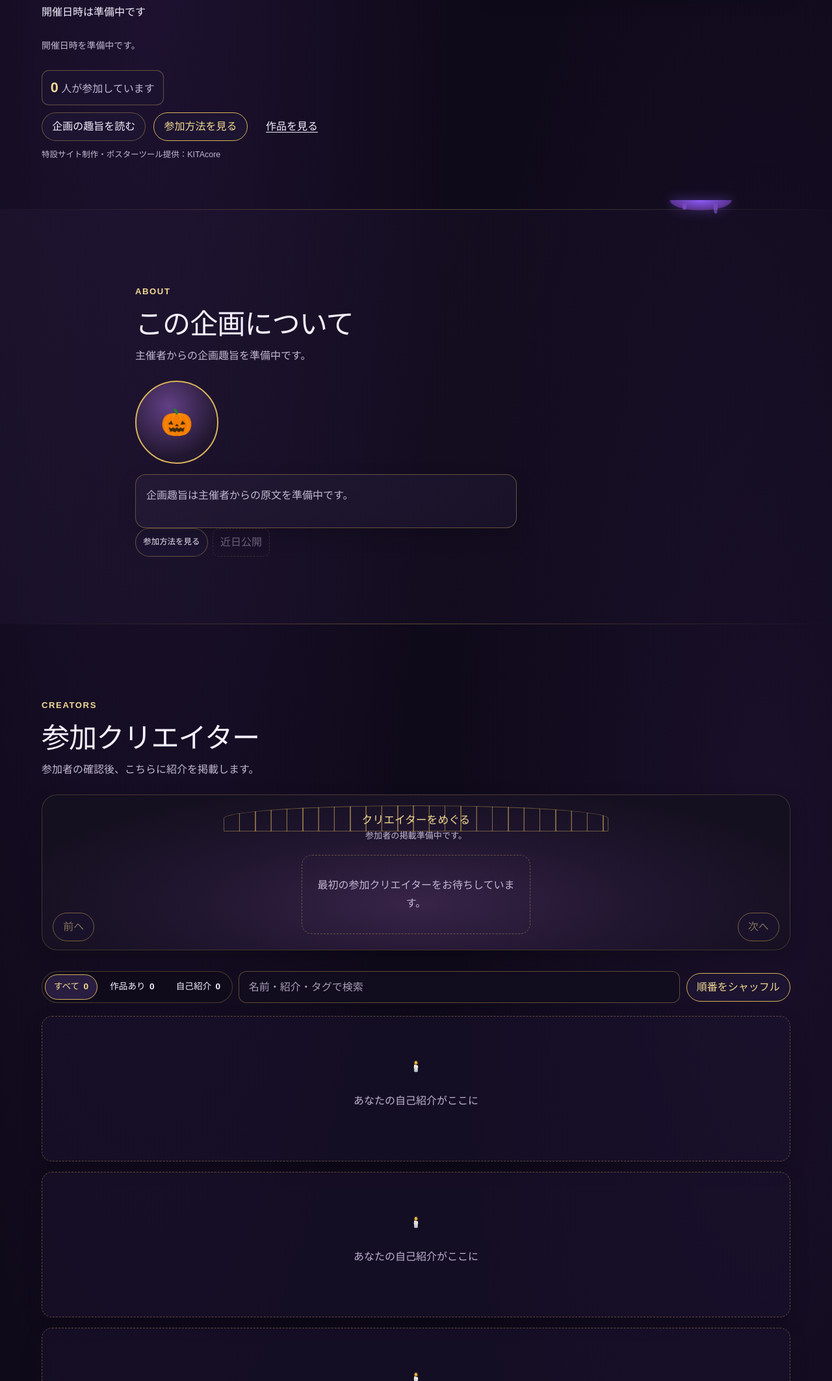
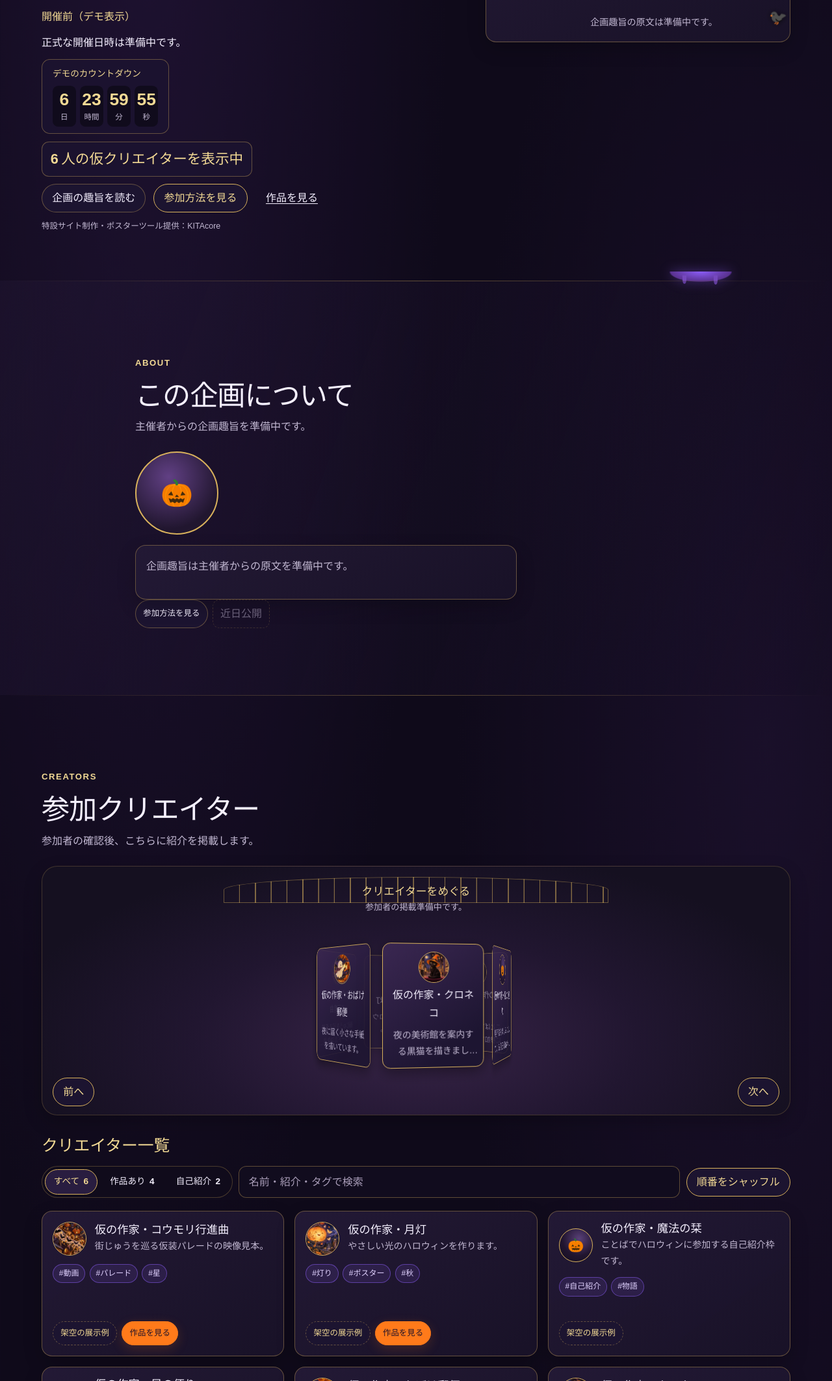
Before and after one commit to Goo-dev0505/halloween-gallery, a plain HTML site: page index.html in a window 1280 px wide. Shown: the part 674-2800 px from the top of the page at 65% size. Drawn offline with nearby package versions, Linux system fonts and the light colour scheme.

Commit message:
feat: add illustrated gallery demo

```diff
--- a/assets/app.js
+++ b/assets/app.js
@@ -7,6 +7,7 @@
   const $ = id => document.getElementById(id);
   const reduced = typeof matchMedia === 'function' && matchMedia('(prefers-reduced-motion: reduce)').matches;
   const config = typeof window !== 'undefined' ? (window.HALLOWEEN_CONFIG || {}) : {};
+  const demoMode = config.demoMode === true;
   const state = { rows: [], order: [], filter: 'all', query: '', room: 'all', failed: false };
   const carousel = { items: [], angle: 0, step: 0, radius: 0, frame: 0, last: 0, pauseUntil: 0, hovering: false, dragging: false, startX: 0, startAngle: 0, moved: false };
 
@@ -34,6 +35,16 @@
     return left === 0
       ? { status: 'まもなく開幕', clock: false, fallback: true, fallbackText: 'まもなく開幕。公開の案内をお待ちください。', left: 0 }
       : { status: '開催前', clock: true, fallback: false, left };
+  }
+  function demoRows() {
+    return [
+      { id:'c901', name:'仮の作家・クロネコ', note_id:'', icon_url:'assets/demo/cat-gallery.jpg', catch:'夜の美術館を案内する黒猫を描きました。', entry_type:'work', work_type:'illust', article_url:'', article_title:'魔女帽子の黒猫と夜の美術館', thumb_url:'assets/demo/cat-gallery.jpg', intro_url:'', tags:'猫;イラスト;夜の美術館', tagList:['猫','イラスト','夜の美術館'], added_at:'', profile:'', isNew:false, demo:true },
+      { id:'c902', name:'仮の作家・月灯', note_id:'', icon_url:'assets/demo/pumpkin-lantern.jpg', catch:'やさしい光のハロウィンを作ります。', entry_type:'work', work_type:'poster', article_url:'', article_title:'月夜に浮かぶかぼちゃ灯籠', thumb_url:'assets/demo/pumpkin-lantern.jpg', intro_url:'', tags:'灯り;ポスター;秋', tagList:['灯り','ポスター','秋'], added_at:'', profile:'', isNew:false, demo:true },
+      { id:'c903', name:'仮の作家・星の便り', note_id:'', icon_url:'', catch:'展示会を楽しみにしている自己紹介枠の見本です。', entry_type:'intro', work_type:'', article_url:'', article_title:'', thumb_url:'', intro_url:'', tags:'自己紹介;ことば', tagList:['自己紹介','ことば'], added_at:'', profile:'', isNew:false, demo:true },
+      { id:'c904', name:'仮の作家・おばけ郵便', note_id:'', icon_url:'assets/demo/ghost-mail.jpg', catch:'夜に届く小さな手紙を描いています。', entry_type:'work', work_type:'illust', article_url:'', article_title:'おばけの郵便屋さん', thumb_url:'assets/demo/ghost-mail.jpg', intro_url:'', tags:'おばけ;手紙;イラスト', tagList:['おばけ','手紙','イラスト'], added_at:'', profile:'', isNew:false, demo:true },
+      { id:'c905', name:'仮の作家・コウモリ行進曲', note_id:'', icon_url:'assets/demo/bat-parade.jpg', catch:'街じゅうを巡る仮装パレードの映像見本。', entry_type:'work', work_type:'video', article_url:'', article_title:'星とコウモリの夜の行進', thumb_url:'assets/demo/bat-parade.jpg', intro_url:'', tags:'動画;パレード;星', tagList:['動画','パレード','星'], added_at:'', profile:'', isNew:false, demo:true },
+      { id:'c906', name:'仮の作家・魔法の栞', note_id:'', icon_url:'', catch:'ことばでハロウィンに参加する自己紹介枠です。', entry_type:'intro', work_type:'', article_url:'', article_title:'', thumb_url:'', intro_url:'', tags:'自己紹介;物語', tagList:['自己紹介','物語'], added_at:'', profile:'', isNew:false, demo:true }
+    ];
   }
   function validateRows(rows, now = Date.now(), logger = console) {
     const out = [], seen = new Set();
@@ -64,7 +75,7 @@
     });
     return out;
   }
-  if (typeof module !== 'undefined' && module.exports) module.exports = { httpsUrl, validDate, validateRows, carouselSlotCount, eventPresentation };
+  if (typeof module !== 'undefined' && module.exports) module.exports = { httpsUrl, validDate, validateRows, carouselSlotCount, eventPresentation, demoRows };
   if (typeof document === 'undefined') return;
 
   function el(tag, className, text) {
@@ -102,17 +113,24 @@
   function initEvent() {
     replaceText('siteTitle', config.siteName || 'ハロウィン・ノート展（仮）');
     replaceText('siteLead', config.shortDescription || '作品から、まだ知らないクリエイターへ。');
-    const start = eventTime(config.eventStartAt), end = eventTime(config.eventEndAt);
+    const configuredStart = eventTime(config.eventStartAt);
+    const demoCountdown = demoMode && !Number.isFinite(configuredStart);
+    const start = demoCountdown ? Date.now() + 7 * DAY : configuredStart;
+    const end = eventTime(config.eventEndAt);
     const phase = ['preview','open','ended'].includes(config.phase) ? config.phase : 'preview';
     const dates = [dateLabel(config.eventStartAt), dateLabel(config.eventEndAt)].filter(Boolean);
-    replaceText('eventDates', dates.length ? dates.join(' ～ ') + '（日本時間）' : '開催日時は準備中です');
+    replaceText('eventDates', demoCountdown ? '正式な開催日時は準備中です。' : dates.length ? dates.join(' ～ ') + '（日本時間）' : '開催日時は準備中です');
+    if (demoCountdown) {
+      const label = $('countdown')?.querySelector('span');
+      if (label) label.textContent = 'デモのカウントダウン';
+    }
     replaceText('footerEventDates', dates.length ? '開催期間：' + dates.join(' ～ ') + '（日本時間）' : '開催期間：準備中');
     const primary = $('heroPrimary'), secondary = $('heroSecondary');
     if (primary) { primary.href = phase === 'open' ? '#gallery' : phase === 'ended' ? '#gallery' : '#about'; primary.textContent = phase === 'open' ? '作品を見る' : phase === 'ended' ? '展示を見る' : '企画の趣旨を読む'; }
     if (secondary) { secondary.href = phase === 'ended' ? '#about' : '#join'; secondary.textContent = phase === 'ended' ? '企画の趣旨を読む' : '参加方法を見る'; }
     function update() {
       const display = eventPresentation(phase, start, Date.now());
-      replaceText('eventStatus', display.status);
+      replaceText('eventStatus', demoCountdown ? `${display.status}（デモ表示）` : display.status);
       setCountdownVisibility(display.clock);
       if ($('countdownFallback')) $('countdownFallback').hidden = !display.fallback;
       if (display.fallback) replaceText('countdownFallback', display.fallbackText);
@@ -193,21 +211,24 @@
       if (r.tagList.length > 3) append(tags, el('span', 'tag more', '+' + (r.tagList.length - 3)));
       append(card, tags);
     }
-    const actions = el('div', 'actions'); append(actions, link('note プロフィール', r.profile));
-    if (r.intro_url) append(actions, link('自己紹介を読む', r.intro_url));
+    const actions = el('div', 'actions');
+    if (r.demo) append(actions, el('span', 'act demo-pill', '架空の展示例'));
+    else append(actions, link('note プロフィール', r.profile));
+    if (!r.demo && r.intro_url) append(actions, link('自己紹介を読む', r.intro_url));
     if (r.entry_type === 'work') { const button = el('button', 'act hot', '作品を見る'); button.type = 'button'; button.dataset.workId = r.id; append(actions, button); }
     append(card, actions); return card;
   }
   function emptyCreator() { return append(el('div', 'card dummy'), el('span', '', '🕯️'), el('p', '', 'あなたの自己紹介がここに')); }
   function workCard(r) {
     const card = el('article', 'frame'); card.id = `work-${r.id}`; card.tabIndex = -1;
-    const inner = el('div', 'inner'), thumb = link('', r.article_url, 'thumb'); thumb.setAttribute('aria-label', `${r.article_title}をnoteで読む`);
+    const inner = el('div', 'inner'), thumb = r.demo ? el('div', 'thumb') : link('', r.article_url, 'thumb');
+    if (!r.demo) thumb.setAttribute('aria-label', `${r.article_title}をnoteで読む`);
     append(thumb, imageOrPlaceholder(r.thumb_url, `${r.name}『${r.article_title}』`, 'work-image', 382, 200));
-    if (r.work_type === 'video') append(thumb, el('span', 'play', '▶'));
+    if (r.work_type === 'video' && !r.demo) append(thumb, el('span', 'play', '▶'));
     const cap = el('div', 'cap'); append(cap, el('h3', '', r.article_title));
     const author = el('button', 'by', r.name); author.type = 'button'; author.dataset.creatorId = r.id; append(cap, author);
     if (r.isNew) append(cap, badge());
-    append(cap, append(el('div', 'actions'), link('記事を読む', r.article_url)));
+    append(cap, append(el('div', 'actions'), r.demo ? el('span', 'act demo-pill', '架空の作品例') : link('記事を読む', r.article_url)));
     append(inner, thumb, cap); append(card, inner); return card;
   }
   function emptyWork() { return append(el('div', 'frame dummy'), append(el('div', 'inner'), append(el('div', 'thumb'), el('span', '', '🖼️ あなたの作品がここに')))); }
@@ -357,9 +378,11 @@
   }
   async function init() {
     initEvent(); initOrganizer(); bindUi();
-    try { state.rows = await loadCsv(); state.order = shuffle(state.rows); }
+    if (demoMode && $('demoNotice')) $('demoNotice').hidden = false;
+    try { state.rows = demoMode ? demoRows() : await loadCsv(); state.order = shuffle(state.rows); }
     catch (error) { state.failed = true; console.error('creators.csv の取得・解析に失敗しました:', error); }
     replaceText('participantCount', String(state.rows.length));
+    if (demoMode) replaceText('participantCountLabel', '人の仮クリエイターを表示中');
     renderCreators(); renderWorks(); renderCarousel();
   }
   if (document.readyState === 'loading') document.addEventListener('DOMContentLoaded', init, { once:true });
--- a/assets/site-config.js
+++ b/assets/site-config.js
@@ -2,6 +2,7 @@ window.HALLOWEEN_CONFIG = {
   siteName: 'ハロウィン・ノート展（仮）',
   shortDescription: '作品から、まだ知らないクリエイターへ。',
   phase: 'preview',
+  demoMode: true,
   eventStartAt: '',
   eventEndAt: '',
   organizerName: '',
--- a/assets/style.css
+++ b/assets/style.css
@@ -251,6 +251,11 @@ footer .wrap { display: grid; gap: 1rem; }
 .magic-drip::before, .magic-drip::after { position: absolute; top: .35rem; width: .4rem; height: .8rem; border-radius: 0 0 50% 50%; background: #7548bd; content: ""; }
 .magic-drip::before { left: 1.2rem; height: .55rem; }
 .magic-drip::after { right: 1.4rem; height: .95rem; }
+.magic-drip::before { animation: magic-drip 3.7s ease-in-out infinite; }
+.magic-drip::after { animation: magic-drip 4.6s ease-in-out 1s infinite; }
+.flying-crow { position: absolute; z-index: 0; top: 12%; left: 0; font-size: clamp(1.7rem, 4vw, 2.8rem); filter: drop-shadow(0 .2rem .2rem rgb(0 0 0 / 65%)); pointer-events: none; animation: crow-flight 19s linear infinite; }
+@keyframes magic-drip { 0%, 100% { transform: scaleY(.8); transform-origin: top; } 55% { transform: scaleY(1.7); transform-origin: top; } }
+@keyframes crow-flight { 0% { transform: translate(-7rem, 1rem) rotate(-5deg); } 45% { transform: translate(45vw, -1.3rem) rotate(7deg); } 100% { transform: translate(108vw, .5rem) rotate(-4deg); } }
 @keyframes crow-drift { 0%, 100% { transform: translate(-5vw, 0) rotate(-8deg); } 50% { transform: translate(5vw, -1rem) rotate(5deg); } }
 .narrow { max-width: 54rem; }
 .section-intro { max-width: 48rem; margin: .5rem 0 1.5rem; color: var(--muted); }
@@ -274,6 +279,11 @@ footer .wrap { display: grid; gap: 1rem; }
 .link-placeholder { display: inline-flex; min-height: 2.5rem; align-items: center; padding: .45rem .7rem; border: 1px dashed var(--line); border-radius: .65rem; color: var(--muted); }
 .site-footer .wrap { grid-template-columns: 1fr; gap: .1rem; }
 .site-footer p { margin: .25rem 0; }
+.demo-notice { position: relative; z-index: 20; padding: .65rem 1rem; border-bottom: 1px solid #ffad57; background: #402017; color: #fff2df; font-size: .88rem; font-weight: 750; text-align: center; }
+.demo-notice[hidden] { display: none; }
+.demo-pill { border-style: dashed; color: var(--gold-pale); cursor: default; }
+.list-title { margin: 2rem 0 .7rem; color: var(--gold-pale); font-size: clamp(1.2rem, 3vw, 1.55rem); }
+#creatorGrid { align-items: stretch; }
 .sr-only { position: absolute; width: 1px; height: 1px; padding: 0; overflow: hidden; clip: rect(0,0,0,0); white-space: nowrap; border: 0; }
 .carousel-heading { position: relative; z-index: 2; padding: .8rem 1rem 0; text-align: center; }
 .carousel-heading h3 { margin: 0; color: var(--gold-pale); font-size: 1.05rem; }
@@ -285,12 +295,13 @@ footer .wrap { display: grid; gap: 1rem; }
 .carousel-controls { position: absolute; z-index: 4; right: 1rem; bottom: .8rem; left: 1rem; display: flex; justify-content: space-between; pointer-events: none; }
 .carousel-controls button { pointer-events: auto; }
 .cc { top: calc(var(--cc-h, 11rem) / -2); height: var(--cc-h, 11rem); margin-left: calc(var(--cw, 8rem) / -2); }
-.face { width: var(--cw, 8rem); height: 11rem; padding: .6rem; border: 1px solid var(--gold); border-radius: .8rem; background: linear-gradient(145deg, #392650, #1c1430 80%); color: var(--ink); box-shadow: 0 .4rem 1.3rem rgb(0 0 0 / 40%); }
+.face { width: var(--cw, 8rem); height: var(--cc-h, 11rem); padding: .6rem; border: 1px solid var(--gold); border-radius: .8rem; background: linear-gradient(145deg, #392650, #1c1430 80%); color: var(--ink); box-shadow: 0 .4rem 1.3rem rgb(0 0 0 / 40%); }
 button.face { appearance: none; font: inherit; cursor: pointer; }
 .face.back { display: grid; place-items: center; }
 .card[id^="creator-"], .frame[id^="work-"] { scroll-margin-top: calc(var(--nav-height) + 1rem); }
 
 @media (min-width: 600px) {
+  #creatorGrid { grid-template-columns: repeat(2, minmax(0, 1fr)); }
   .grid.creators, .grid.works, .work-grid { grid-template-columns: repeat(2, minmax(0, 1fr)); }
   .twocol { grid-template-columns: repeat(2, minmax(0, 1fr)); align-items: start; }
   .hero-layout { grid-template-columns: minmax(0, 1fr) minmax(14rem, .72fr); align-items: center; column-gap: 2rem; }
@@ -299,6 +310,7 @@ button.face { appearance: none; font: inherit; cursor: pointer; }
   footer .wrap { grid-template-columns: 1fr auto; align-items: center; }
 }
 @media (min-width: 900px) {
+  #creatorGrid { grid-template-columns: repeat(3, minmax(0, 1fr)); }
   .grid.creators, .grid.works, .work-grid { grid-template-columns: repeat(3, minmax(0, 1fr)); gap: 1.2rem; }
   .hero { min-height: min(48rem, calc(100svh - var(--nav-height))); }
   .hero .organizer-card { align-self: center; }
@@ -336,6 +348,7 @@ button.face { appearance: none; font: inherit; cursor: pointer; }
   *, *::before, *::after { scroll-behavior: auto !important; animation-duration: .01ms !important; animation-iteration-count: 1 !important; transition-duration: .01ms !important; }
   .floaties, .web { display: none !important; }
   .crow { animation: none !important; }
+  .flying-crow, .magic-drip::before, .magic-drip::after { animation: none !important; }
   .reveal { opacity: 1 !important; transform: none !important; }
   .thumb img { transition: none !important; }
 }
--- a/index.html
+++ b/index.html
@@ -31,6 +31,8 @@
     </nav>
   </header>
 
+  <div id="demoNotice" class="demo-notice" role="note" hidden>サンプル展示中：下のクリエイターと作品は、デザイン確認用の架空データです。日時のカウントダウンもデモ表示です。</div>
+
   <main id="main">
     <section class="hero block" id="top" aria-labelledby="siteTitle">
       <div class="wrap hero-layout">
@@ -48,7 +50,7 @@
             <span><strong id="countSeconds">--</strong>秒</span>
           </div>
           <p id="countdownFallback" class="status-note">開催日時を準備中です。</p>
-          <p class="participant-summary"><span id="participantCount" aria-live="polite">0</span> 人が参加しています</p>
+          <p class="participant-summary"><span id="participantCount" aria-live="polite">0</span> <span id="participantCountLabel">人が参加しています</span></p>
           <div class="hero-actions">
             <a class="btn" id="heroPrimary" href="#about">企画の趣旨を読む</a>
             <a class="btn secondary" id="heroSecondary" href="#join">参加方法を見る</a>
@@ -70,6 +72,7 @@
         </aside>
       </div>
       <span class="magic-drip" aria-hidden="true"></span>
+      <span class="flying-crow" aria-hidden="true">🐦‍⬛</span>
     </section>
 
     <section class="block about reveal" id="about" aria-labelledby="aboutTitle">
@@ -113,6 +116,7 @@
           </div>
         </div>
 
+        <h3 class="list-title">クリエイター一覧</h3>
         <div class="creator-tools">
           <div class="seg" id="creatorFilter" role="group" aria-label="参加形態で絞り込む">
             <button type="button" data-filter="all" aria-pressed="true">すべて <span>0</span></button>
@@ -134,6 +138,7 @@
         <p class="eyebrow">GALLERY</p>
         <h2 id="galleryTitle">夜の美術館</h2>
         <p class="section-intro">作品の掲載準備中です。</p>
+        <h3 class="list-title">作品一覧</h3>
         <div class="seg room-tabs" id="galleryRooms" role="group" aria-label="作品の部屋を選ぶ">
           <button type="button" data-room="all" aria-pressed="true">すべて <span>0</span></button>
           <button type="button" data-room="illust" aria-pressed="false" disabled>イラスト館 <span>0</span></button>
```
Also changed, not shown: tests/data.test.js (+13 -1 lines), assets/demo/bat-parade.jpg (added), assets/demo/cat-gallery.jpg (added), assets/demo/ghost-mail.jpg (added), assets/demo/pumpkin-lantern.jpg (added), 2 other files.
